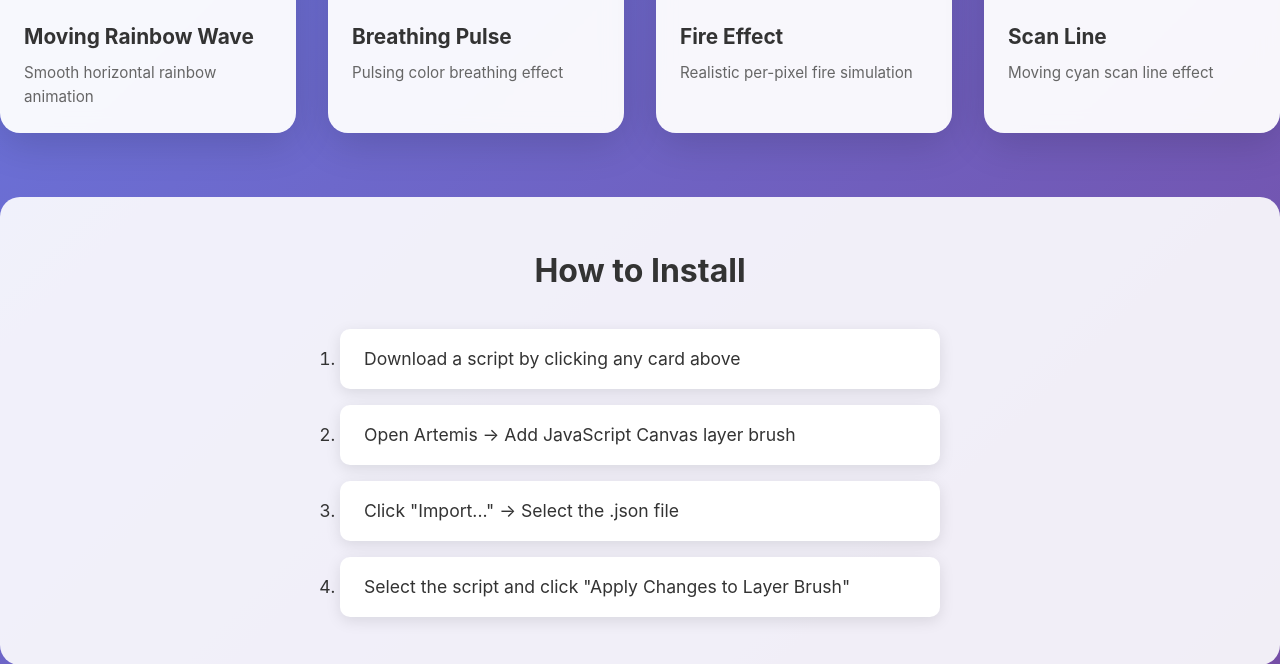
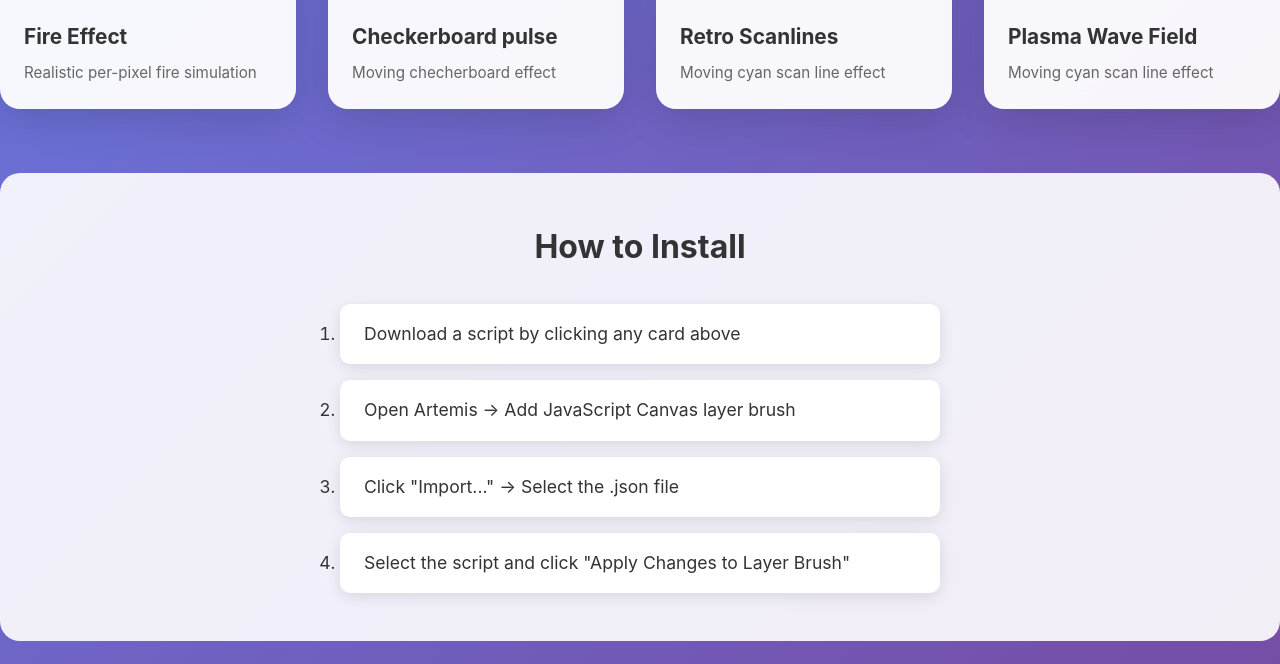
Before and after one commit to CopyCherox/Artemis.Plugins.LayerBrushes.JavascriptCanvas.Scripts, a Jekyll site: the page built from index.md, in a window 1280 px wide and 900 px high, scrolled down 450 px, cut to the strip 236-900 px from the top of the window. Built offline with Jekyll 4.4.1, drawn with Linux system fonts in a browser that asks for light colours; our own code applies the rules of GitHub Pages for plain Markdown files.

Commit message:
Add new LED scripts: Checkerboard, Scanlines, Plasma
Added three new LED animation scripts: "Checkerboard Pulse", "Retro Scanlines", and "Plasma Wave Field", each with JSON code, preview images, and scripts.yml entries. Removed "Fire Effect" and "Moving Rainbow Wave" scripts and their docs. Updated images and metadata accordingly.

```diff
--- a/_data/scripts.yml
+++ b/_data/scripts.yml
@@ -1,23 +1,23 @@
-- title: "Moving Rainbow Wave"
-  description: "Smooth horizontal rainbow animation"
-  image: "moving-rainbow.png"
-  file: "moving-rainbow.json"
-  filename: "moving-rainbow.json"
-
-- title: "Breathing Pulse"
-  description: "Pulsing color breathing effect"
-  image: "breathing-pulse.png"
-  file: "breathing-pulse.json"
-  filename: "breathing-pulse.json"
-
 - title: "Fire Effect"
   description: "Realistic per-pixel fire simulation"
   image: "fire-effect.png"
   file: "fire-effect.json"
   filename: "fire-effect.json"
 
-- title: "Scan Line"
+- title: "Checkerboard pulse"
+  description: "Moving checherboard effect"
+  image: "checkerboard-pulse.png"
+  file: "checkerboard-pulse.json"
+  filename: "checkerboard-pulse.json"
+
+- title: "Retro Scanlines"
   description: "Moving cyan scan line effect"
-  image: "scan-line.png"
-  file: "scan-line.json"
-  filename: "scan-line.json"
+  image: "retro-scanlines.png"
+  file: "retro-scanlines.json"
+  filename: "retro-scanlines.json"
+
+- title: "Plasma Wave Field"
+  description: "Moving cyan scan line effect"
+  image: "plasma-wave-field.png"
+  file: "plasma-wave-field.json"
+  filename: "plasma-wave-field.json"
--- /dev/null
+++ b/_scripts/checkerboard-pulse.json
@@ -0,0 +1,4 @@
+{
+  "ScriptName": "Checkerboard Pulse",
+  "JavaScriptCode": "// =========================\r\n// CONFIG\r\n// =========================\r\nconst CELL = 20;\r\nconst PULSE_SPEED = 2.0;\r\n\r\n// =========================\r\n// RENDER\r\nctx.clear(0, 0, 0);\r\n\r\nfor (let x = 0; x \u003C width; x \u002B= CELL) {\r\n    for (let y = 0; y \u003C height; y \u002B= CELL) {\r\n\r\n        let row = Math.floor(y / CELL);\r\n        let col = Math.floor(x / CELL);\r\n\r\n        let pulse = Math.sin(time * PULSE_SPEED \u002B row \u002B col);\r\n        pulse = (pulse \u002B 1)/2;\r\n\r\n        ctx.fillStyle(255 * pulse, 100 * pulse, 200 * (1 - pulse));\r\n        ctx.fillRect(x, y, CELL, CELL);\r\n    }\r\n}\r\n"
+}
--- /dev/null
+++ b/_scripts/plasma-wave-field.json
@@ -0,0 +1,4 @@
+{
+  "ScriptName": "Plasma Wave Field",
+  "JavaScriptCode": "// =========================\r\n// CONFIG\r\n// =========================\r\nconst STEP = 6;\r\nconst SPEED = 1.2;\r\nconst SCALE_X = 0.05;\r\nconst SCALE_Y = 0.05;\r\nconst COLOR_SHIFT = 0.6;\r\n\r\n// =========================\r\n// RENDER\r\n// =========================\r\nctx.clear(0, 0, 0);\r\n\r\nfor (let x = 0; x \u003C width; x \u002B= STEP) {\r\n    for (let y = 0; y \u003C height; y \u002B= STEP) {\r\n\r\n        let v =\r\n            Math.sin(x * SCALE_X \u002B time * SPEED) \u002B\r\n            Math.sin(y * SCALE_Y \u002B time * SPEED) \u002B\r\n            Math.sin((x \u002B y) * 0.03 \u002B time * SPEED);\r\n\r\n        let h = (v * 0.15 \u002B COLOR_SHIFT) % 1;\r\n        let rgb = ctx.hslToRgb(h, 1, 0.5);\r\n\r\n        ctx.fillStyle(rgb.r, rgb.g, rgb.b);\r\n        ctx.fillRect(x, y, STEP, STEP);\r\n    }\r\n}"
+}
--- /dev/null
+++ b/_scripts/retro-scanlines.json
@@ -0,0 +1,4 @@
+{
+  "ScriptName": "Retro Scanlines",
+  "JavaScriptCode": "// =========================\r\n// CONFIG\r\n// =========================\r\nconst LINE_HEIGHT = 4;\r\nconst SCAN_SPEED = 70;\r\n\r\n// =========================\r\n// RENDER\r\n// =========================\r\nctx.clear(0, 0, 0);\r\n\r\nfor (let y = 0; y \u003C height; y \u002B= LINE_HEIGHT) {\r\n\r\n    let glow = Math.sin((y \u002B time * SCAN_SPEED) * 0.05) * 0.5 \u002B 0.5;\r\n\r\n    ctx.fillStyle(\r\n        0,\r\n        255 * glow,\r\n        120 * glow\r\n    );\r\n\r\n    ctx.fillRect(0, y, width, LINE_HEIGHT - 1);\r\n}"
+}
```
Also changed, not shown: _scripts/fire-effect.md (deleted, +0 -8 lines), _scripts/moving-rainbow.json (deleted, +0 -4 lines), _scripts/moving-rainbow.md (deleted, +0 -8 lines), images/checkerboard-pulse.png (added), images/fire-effect.png (added), images/plasma-wave-field.png (added), images/retro-scanlines.png (added).
